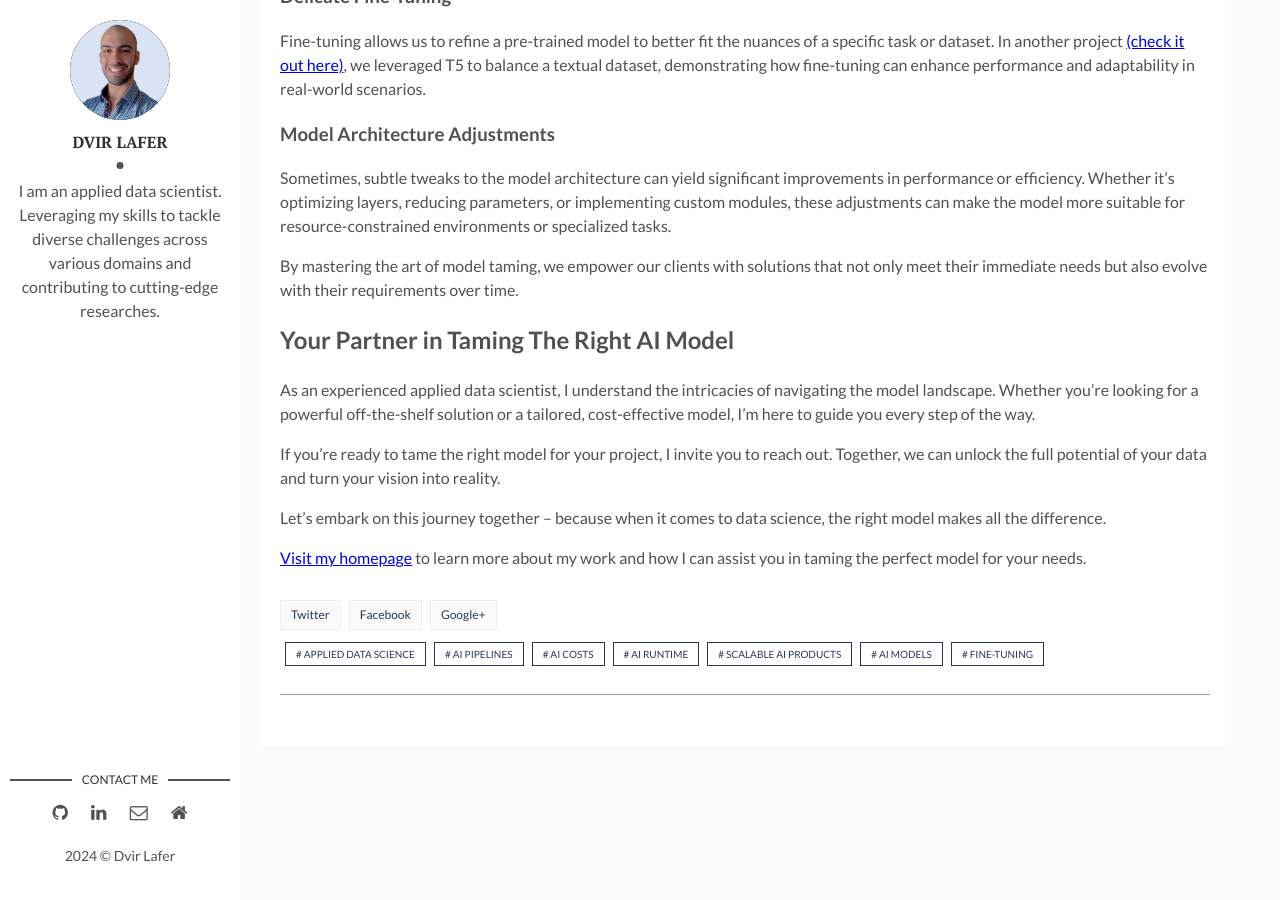
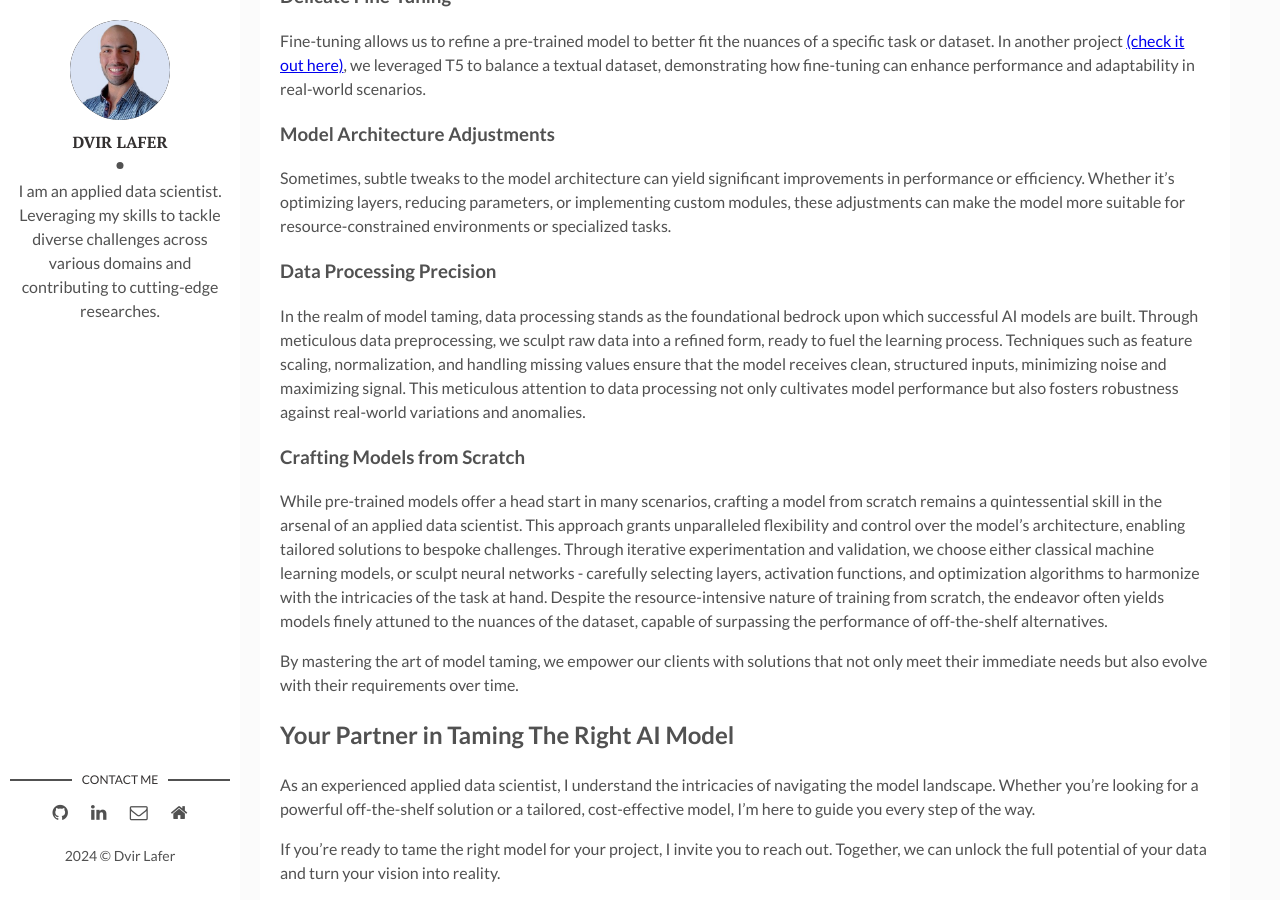
Before and after one commit to dvirla/applied-data-scientist-blog, a Jekyll site: the page built from _posts/2024-02-14-taming-the-right-model.markdown, in a window 1280 px wide and 900 px high, scrolled down 2730 px. Built offline with Jekyll 4.4.1, drawn with Linux system fonts in a browser that asks for light colours.

Commit message:
added two new paragraphs for model taming

```diff
--- a/_posts/2024-02-14-taming-the-right-model.markdown
+++ b/_posts/2024-02-14-taming-the-right-model.markdown
@@ -72,6 +72,12 @@ Fine-tuning allows us to refine a pre-trained model to better fit the nuances of
 
 Sometimes, subtle tweaks to the model architecture can yield significant improvements in performance or efficiency. Whether it's optimizing layers, reducing parameters, or implementing custom modules, these adjustments can make the model more suitable for resource-constrained environments or specialized tasks.
 
+### Data Processing Precision
+In the realm of model taming, data processing stands as the foundational bedrock upon which successful AI models are built. Through meticulous data preprocessing, we sculpt raw data into a refined form, ready to fuel the learning process. Techniques such as feature scaling, normalization, and handling missing values ensure that the model receives clean, structured inputs, minimizing noise and maximizing signal. This meticulous attention to data processing not only cultivates model performance but also fosters robustness against real-world variations and anomalies.
+
+### Crafting Models from Scratch
+While pre-trained models offer a head start in many scenarios, crafting a model from scratch remains a quintessential skill in the arsenal of an applied data scientist. This approach grants unparalleled flexibility and control over the model's architecture, enabling tailored solutions to bespoke challenges. Through iterative experimentation and validation, we choose either classical machine learning models, or sculpt neural networks - carefully selecting layers, activation functions, and optimization algorithms to harmonize with the intricacies of the task at hand. Despite the resource-intensive nature of training from scratch, the endeavor often yields models finely attuned to the nuances of the dataset, capable of surpassing the performance of off-the-shelf alternatives.
+
 By mastering the art of model taming, we empower our clients with solutions that not only meet their immediate needs but also evolve with their requirements over time.
 
 
```
